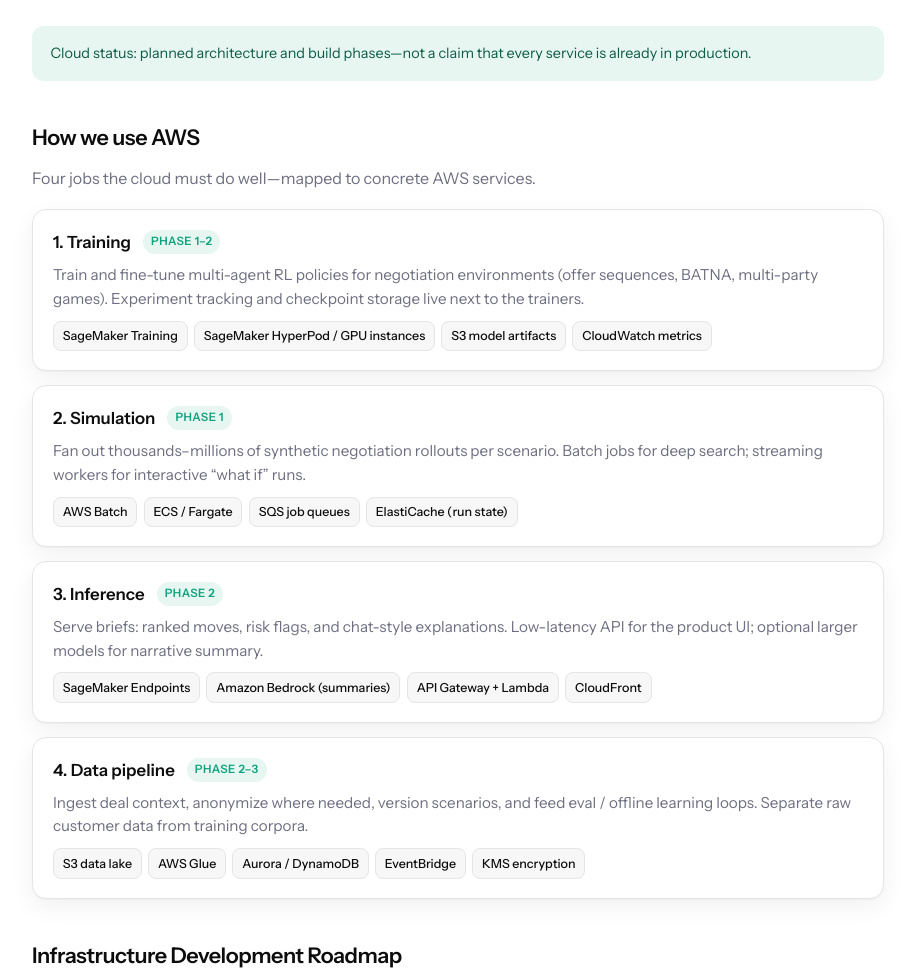
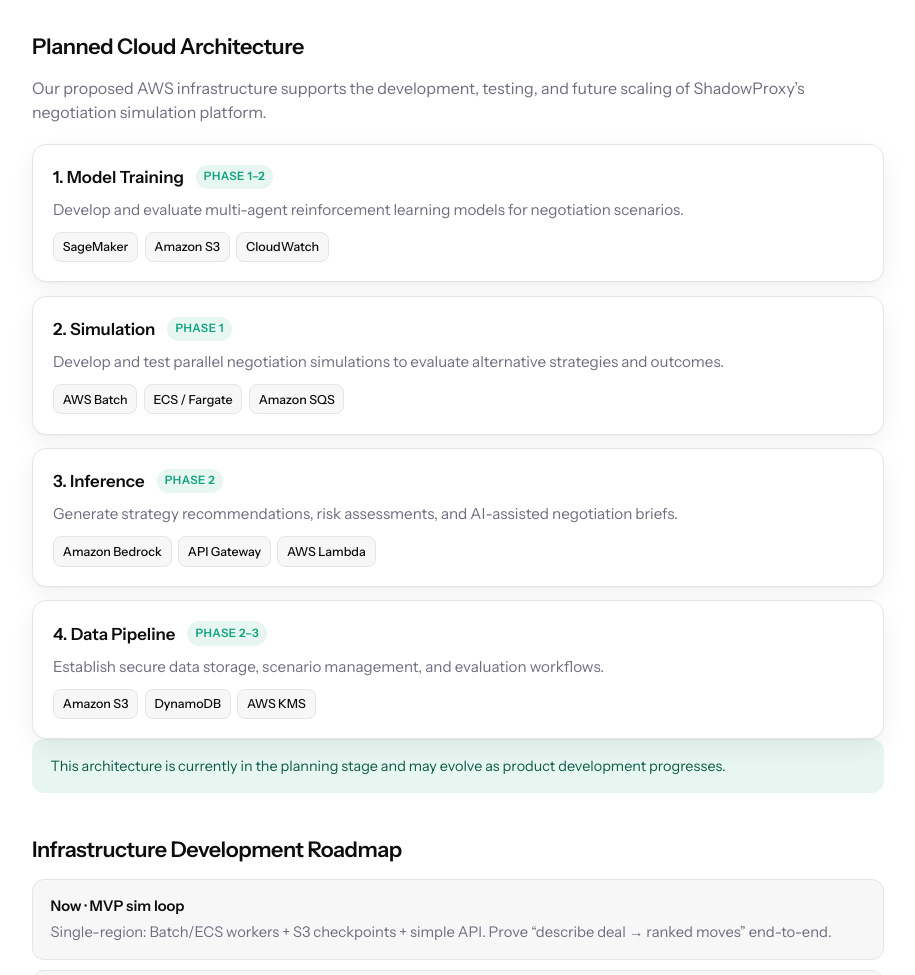
Before and after one commit to Precola/shadowproxy-site, a plain HTML site: page technology.html in a window 1280 px wide. Shown: the part 960-1935 px from the top of the page, without its empty margins (182-1097 px from the left). Drawn offline with Linux system fonts and the light colour scheme.

Commit message:
Rewrite planned AWS architecture in customer-facing language.

```diff
--- a/technology.html
+++ b/technology.html
@@ -399,28 +399,24 @@
             not from asking a model to “be a good negotiator.”
         </p>
 
-        <div class="plan-note">
-            Cloud status: planned architecture and build phases—not a claim that every service is already in production.
-        </div>
-
-        <h2>How we use AWS</h2>
-        <p class="section-intro">Four jobs the cloud must do well—mapped to concrete AWS services.</p>
+        <h2>Planned Cloud Architecture</h2>
+        <p class="section-intro">
+            Our proposed AWS infrastructure supports the development, testing, and future scaling
+            of ShadowProxy’s negotiation simulation platform.
+        </p>
         <div class="stack">
             <article class="layer">
                 <div class="meta">
-                    <h3>1. Training</h3>
+                    <h3>1. Model Training</h3>
                     <span class="phase">Phase 1–2</span>
                 </div>
                 <p>
-                    Train and fine-tune multi-agent RL policies for negotiation environments
-                    (offer sequences, BATNA, multi-party games). Experiment tracking and
-                    checkpoint storage live next to the trainers.
+                    Develop and evaluate multi-agent reinforcement learning models for negotiation scenarios.
                 </p>
                 <div class="services">
-                    <span>SageMaker Training</span>
-                    <span>SageMaker HyperPod / GPU instances</span>
-                    <span>S3 model artifacts</span>
-                    <span>CloudWatch metrics</span>
+                    <span>SageMaker</span>
+                    <span>Amazon S3</span>
+                    <span>CloudWatch</span>
                 </div>
             </article>
             <article class="layer">
@@ -429,14 +425,12 @@
                     <span class="phase">Phase 1</span>
                 </div>
                 <p>
-                    Fan out thousands–millions of synthetic negotiation rollouts per scenario.
-                    Batch jobs for deep search; streaming workers for interactive “what if” runs.
+                    Develop and test parallel negotiation simulations to evaluate alternative strategies and outcomes.
                 </p>
                 <div class="services">
                     <span>AWS Batch</span>
                     <span>ECS / Fargate</span>
-                    <span>SQS job queues</span>
-                    <span>ElastiCache (run state)</span>
+                    <span>Amazon SQS</span>
                 </div>
             </article>
             <article class="layer">
@@ -445,33 +439,31 @@
                     <span class="phase">Phase 2</span>
                 </div>
                 <p>
-                    Serve briefs: ranked moves, risk flags, and chat-style explanations.
-                    Low-latency API for the product UI; optional larger models for narrative summary.
+                    Generate strategy recommendations, risk assessments, and AI-assisted negotiation briefs.
                 </p>
                 <div class="services">
-                    <span>SageMaker Endpoints</span>
-                    <span>Amazon Bedrock (summaries)</span>
-                    <span>API Gateway + Lambda</span>
-                    <span>CloudFront</span>
+                    <span>Amazon Bedrock</span>
+                    <span>API Gateway</span>
+                    <span>AWS Lambda</span>
                 </div>
             </article>
             <article class="layer">
                 <div class="meta">
-                    <h3>4. Data pipeline</h3>
+                    <h3>4. Data Pipeline</h3>
                     <span class="phase">Phase 2–3</span>
                 </div>
                 <p>
-                    Ingest deal context, anonymize where needed, version scenarios, and feed
-                    eval / offline learning loops. Separate raw customer data from training corpora.
+                    Establish secure data storage, scenario management, and evaluation workflows.
                 </p>
                 <div class="services">
-                    <span>S3 data lake</span>
-                    <span>AWS Glue</span>
-                    <span>Aurora / DynamoDB</span>
-                    <span>EventBridge</span>
-                    <span>KMS encryption</span>
+                    <span>Amazon S3</span>
+                    <span>DynamoDB</span>
+                    <span>AWS KMS</span>
                 </div>
             </article>
+        </div>
+        <div class="plan-note">
+            This architecture is currently in the planning stage and may evolve as product development progresses.
         </div>
 
         <h2>Infrastructure Development Roadmap</h2>
@@ -520,10 +512,10 @@
         <p class="section-intro" style="color: var(--ink); background: var(--canvas-soft); border: 1px solid var(--hairline); border-radius: 12px; padding: 1.1rem 1.2rem;">
             ShadowProxy’s Simulation Engine uses multi-agent reinforcement learning and
             game-theoretic utilities to rehearse high-stakes negotiations and emit ranked briefs.
-            We plan MARL training on Amazon SageMaker, large-scale rollouts on AWS Batch/ECS,
-            online inference via SageMaker Endpoints and Amazon Bedrock, and a secured
-            S3 + Glue + Aurora/DynamoDB pipeline—with KMS and IAM from day one.
-            LLMs narrate; they do not replace the simulation layer.
+            Planned cloud path: model training on Amazon SageMaker with S3 and CloudWatch;
+            parallel simulations on AWS Batch, ECS/Fargate, and Amazon SQS; inference and briefs
+            via Amazon Bedrock, API Gateway, and AWS Lambda; data and security on Amazon S3,
+            DynamoDB, and AWS KMS. LLMs assist narration; they do not replace the simulation layer.
         </p>
     </main>
 
```
